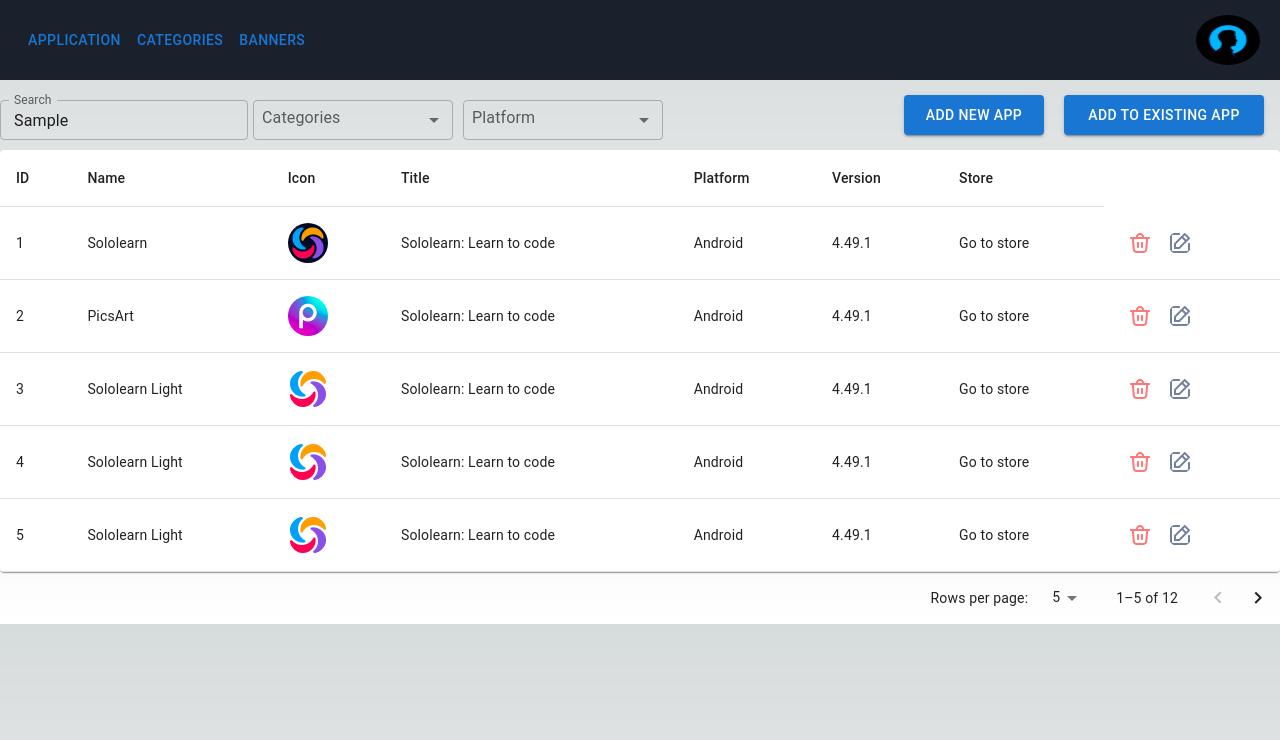
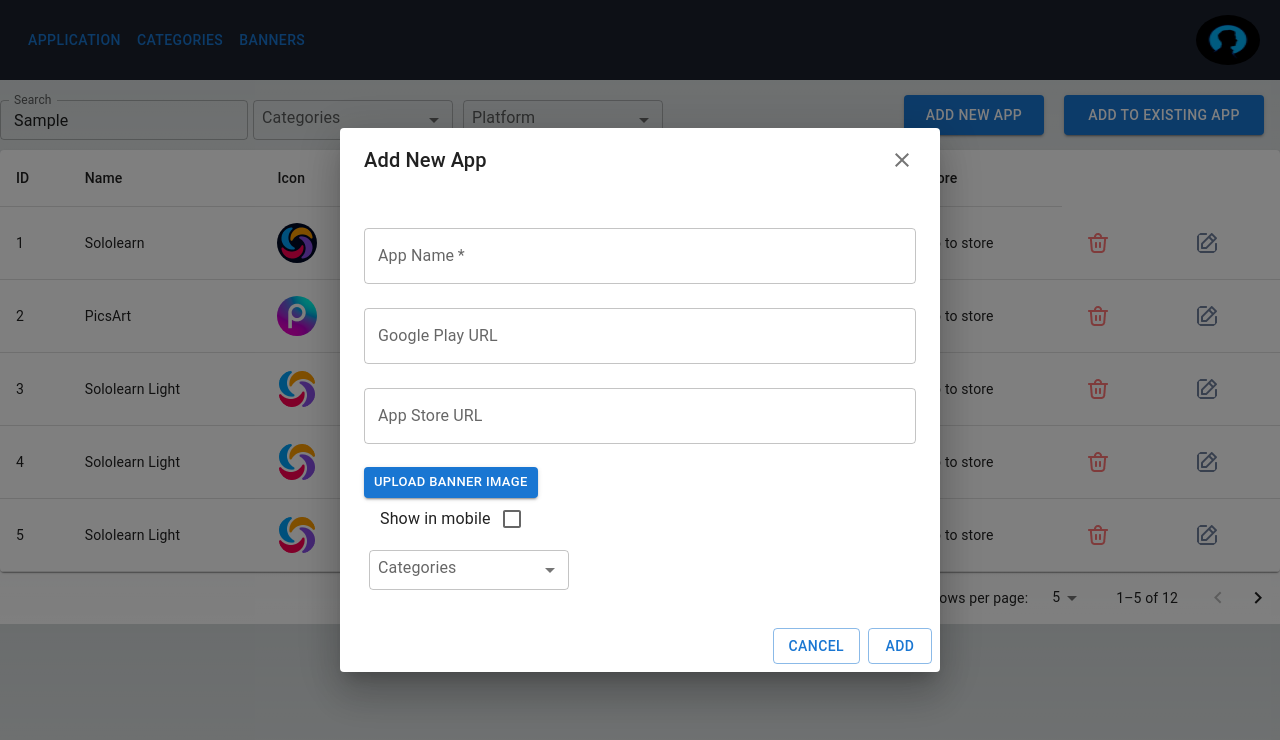
Before and after one commit to Anzhela-Sahakyan/ArmApps, a Next.js app: page /profile in a window 1280 px wide. Both pictures are taken after typing "Sample" into the empty fields and a click on the button "ADD NEW APP". Shown: the top 740 px of the page. Built offline with nearby package versions, Linux system fonts and the light colour scheme.

Commit message:
adding dialog component

```diff
--- /dev/null
+++ b/src/Data/categories.ts
@@ -0,0 +1,7 @@
+const categoriesAray = [
+  { value: "Կրթական", label: "Կրթական" },
+  { value: "Խաղեր", label: "Խաղեր" },
+  { value: "Ծրագրեր", label: "Ծրագրեր" },
+];
+
+export default categoriesAray;
--- /dev/null
+++ b/src/Data/platformFilterArray.ts
@@ -0,0 +1,7 @@
+const platformFilterArray = [
+  { value: "Sololearn", label: "Sololearn" },
+  { value: "Picsart", label: "Picsart" },
+  { value: "Sololearn1", label: "Sololearn1" },
+];
+
+export default platformFilterArray;
--- a/src/app/profile/applicationList/Pagination.tsx
+++ b/src/app/profile/applicationList/Pagination.tsx
@@ -2,6 +2,7 @@
 import TablePagination from "@mui/material/TablePagination";
 
 interface PaginationProps {
+  totalItems: number;
   page: number;
   rowsPerPage: number;
   handleChangePage: (
@@ -14,6 +15,7 @@
 }
 
 const Pagination: React.FC<PaginationProps> = ({
+  totalItems,
   page,
   rowsPerPage,
   handleChangePage,
@@ -22,7 +24,7 @@
   return (
     <TablePagination
       component="div"
-      count={apps.length}
+      count={totalItems}
       page={page}
       onPageChange={handleChangePage}
       rowsPerPage={rowsPerPage}
--- a/src/app/profile/applicationList/application.tsx
+++ b/src/app/profile/applicationList/application.tsx
@@ -68,7 +68,8 @@
                     sx={{ width: "24px", height: "24px" }}
                   />
                 </IconButton>
-
+              </TableCell>
+              <TableCell>
                 <IconButton aria-label="delete">
                   <Avatar
                     alt="edit_icon"
--- a/src/app/profile/page.tsx
+++ b/src/app/profile/page.tsx
@@ -1,7 +1,5 @@
 "use client";
 import { Box } from "@mui/system";
-
-import Link from "next/link";
 
 import SearchAndFilter from "./profileComponents/searchAndFilter";
 import AddApp from "./profileComponents/addApp";
@@ -10,12 +8,25 @@
 import apps from "@/Data/apps";
 import Pagination from "./applicationList/Pagination";
 import Banner from "./profileComponents/banner";
-import { useState } from "react";
+import { useEffect, useState } from "react";
+import { useRouter } from "next/navigation";
+import axios from "axios";
+import { connect } from "@/dbConfig/dbConfig";
+import AddAppDialog from "./profileComponents/addAppPopUp";
 
 export default function ProfilePage() {
   const [page, setPage] = useState(0);
   const [rowsPerPage, setRowsPerPage] = useState(5);
+  const [isAddAppOpen, setAddAppOpen] = useState(false);
 
+  const router = useRouter();
+
+  const handleOPenAddApp = () => {
+    setAddAppOpen(true);
+  };
+  const handleCloseAddApp = () => {
+    setAddAppOpen(false);
+  };
   const handleChangePage = (
     event: React.MouseEvent<HTMLButtonElement> | null,
     newPage: number
@@ -41,15 +52,17 @@
         }}
       >
         <SearchAndFilter />
-        <AddApp />
+        <AddApp onOpenAddAppDialog={handleOPenAddApp} />
       </Box>
       <Application apps={apps} page={page} rowsPerPage={rowsPerPage} />
       <Pagination
+        totalItems={apps.length}
         page={page}
         rowsPerPage={rowsPerPage}
         handleChangePage={handleChangePage}
         handleChangeRowsPerPage={handleChangeRowsPerPage}
       />
+      <AddAppDialog isOpen={isAddAppOpen} onClose={handleCloseAddApp} />
     </Box>
   );
 }
--- a/src/app/profile/profileComponents/addApp.tsx
+++ b/src/app/profile/profileComponents/addApp.tsx
@@ -3,7 +3,7 @@
 
 import styles from "./page.module.css";
 
-export default function AddApp() {
+export default function AddApp({ onOpenAddAppDialog }: any) {
   return (
     <Box
       sx={{
@@ -19,6 +19,7 @@
         variant="contained"
         className={styles.btnAddNew}
         sx={{ width: "140px", height: "40px" }}
+        onClick={onOpenAddAppDialog}
       >
         Add new app
       </Button>
--- /dev/null
+++ b/src/app/profile/profileComponents/addAppPopUp.tsx
@@ -0,0 +1,89 @@
+import React from "react";
+import Dialog from "@mui/material/Dialog";
+import DialogTitle from "@mui/material/DialogTitle";
+import DialogContent from "@mui/material/DialogContent";
+import DialogActions from "@mui/material/DialogActions";
+import TextField from "@mui/material/TextField";
+import Button from "@mui/material/Button";
+import CloseIcon from "@mui/icons-material/Close";
+import IconButton from "@mui/material/IconButton";
+import { Box } from "@mui/system";
+import categoriesAray from "@/Data/categories";
+import Categories from "./categories";
+import { Checkbox, FormControlLabel, Typography } from "@mui/material";
+import { CheckBox } from "@mui/icons-material";
+
+const AddAppDialog = ({ isOpen, onClose }: any) => {
+  return (
+    <Dialog open={isOpen} onClose={onClose}>
+      <Box
+        sx={{
+          display: "flex",
+          flexDirection: "row",
+          justifyContent: "space-between",
+        }}
+      >
+        <DialogTitle>Add New App</DialogTitle>
+        <IconButton
+          sx={{ marginRight: "18px" }}
+          aria-label="close"
+          onClick={onClose}
+        >
+          <CloseIcon />
+        </IconButton>
+      </Box>
+      <DialogContent>
+        <TextField
+          label="App Name"
+          name="appName"
+          fullWidth
+          margin="normal"
+          required
+        />
+
+        <TextField
+          label="Google Play URL"
+          name="googlePlayUrl"
+          fullWidth
+          margin="normal"
+        />
+        <TextField
+          label="App Store URL"
+          name="appStoreUrl"
+          fullWidth
+          margin="normal"
+        />
+        <Button
+          variant="contained"
+          component="label"
+          size="small"
+          sx={{ marginTop: "15px" }}
+        >
+          Upload Banner Image
+          <input type="file" hidden />
+        </Button>
+        <Box
+          sx={{ display: "flex", flexDirection: "row", alignItems: "center" }}
+        >
+          <FormControlLabel
+            value="start"
+            control={<Checkbox />}
+            label="Show in mobile"
+            labelPlacement="start"
+          />
+        </Box>
+        <Categories filterName="Categories" items={categoriesAray} />
+      </DialogContent>
+      <DialogActions>
+        <Button variant="outlined" onClick={onClose} color="primary">
+          Cancel
+        </Button>
+        <Button variant="outlined" onClick={onClose} color="primary">
+          Add
+        </Button>
+      </DialogActions>
+    </Dialog>
+  );
+};
+
+export default AddAppDialog;
--- a/src/app/profile/profileComponents/searchAndFilter.tsx
+++ b/src/app/profile/profileComponents/searchAndFilter.tsx
@@ -1,19 +1,10 @@
 import { Box } from "@mui/system";
 import Categories from "./categories";
 import Searchfield from "./searchfield";
-import AddApp from "./addApp";
+import categoriesAray from "@/Data/categories";
+import platformFilterArray from "@/Data/platformFilterArray";
 
 export default function SearchAndFilter() {
-  const categories = [
-    { value: "Կրթական", label: "Կրթական" },
-    { value: "Խաղեր", label: "Խաղեր" },
-    { value: "Ծրագրեր", label: "Ծրագրեր" },
-  ];
-  const platform = [
-    { value: "Sololearn", label: "Sololearn" },
-    { value: "Picsart", label: "Picsart" },
-    { value: "Sololearn1", label: "Sololearn1" },
-  ];
   return (
     <Box sx={{ display: "flex", flexDirection: "row", alignItems: "center" }}>
       <Box
@@ -26,10 +17,10 @@
       >
         <Searchfield />
         <Box>
-          <Categories filterName="Categories" items={categories} />
+          <Categories filterName="Categories" items={categoriesAray} />
         </Box>
         <Box>
-          <Categories filterName="Platform" items={platform} />
+          <Categories filterName="Platform" items={platformFilterArray} />
         </Box>
       </Box>
     </Box>
--- a/src/dbConfig/dbConfig.ts
+++ b/src/dbConfig/dbConfig.ts
@@ -1,18 +1,24 @@
-import mongoose from "mongoose";
+import mongoose, { ConnectOptions } from "mongoose";
 
 export async function connect() {
-    try {
-        mongoose.connect(process.env.MONGO_URL!)
-        const connection = mongoose.connection
-        connection.on("connected", () => {
-            console.log("MongoDB connected successfully")
-        })
-        connection.on("error", (err) => {
-            console.log("MongoDB connection error." + err)
-            process.exit()
-        })
-    } catch (error) {
-        console.log("Something went wrong")
-        console.log(error)
-    }
+  try {
+    await mongoose.connect(process.env.MONGO_URL!, {
+      useNewUrlParser: true,
+      useUnifiedTopology: true,
+      useCreateIndex: true,
+    } as ConnectOptions);
+
+    mongoose.connect(process.env.MONGO_URL!);
+    const connection = mongoose.connection;
+    connection.on("connected", () => {
+      console.log("MongoDB connected successfully");
+    });
+    connection.on("error", (err) => {
+      console.log("MongoDB connection error." + err);
+      process.exit();
+    });
+  } catch (error) {
+    console.log("Something went wrong");
+    console.log(error);
+  }
 }
```
Also changed, not shown: src/models/appSchema.ts (added, +18 -0 lines).
